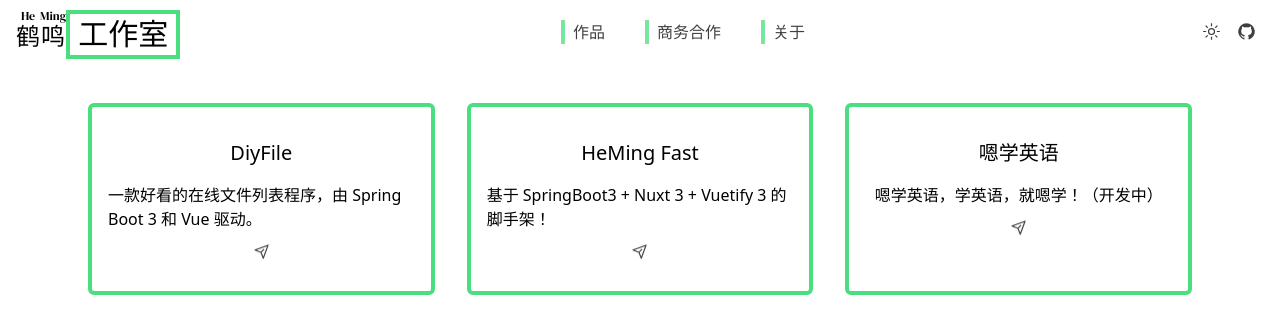
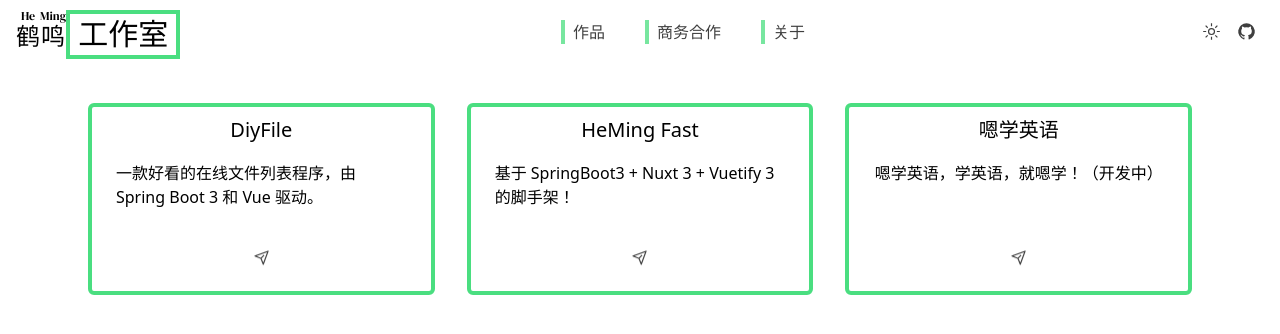
Before and after one commit to ziyume-dev/heming, a Nuxt app: page /gallery in a window 1280 px wide. Shown: the top 334 px of the page. Built offline with nearby package versions, Linux system fonts and the light colour scheme; a web font is replaced by a local one.

Commit message:
style(gallery):样式调整

```diff
--- a/pages/gallery.vue
+++ b/pages/gallery.vue
@@ -28,9 +28,9 @@
 <template>
   <div grid grid-cols-1 gap-3 md:grid-cols-3 md:gap-8 mxa md:mt-8 md:px-20>
     <div :key="item" v-for="item in info" flex flex-col items-center h-48 rounded-md border-green-400 border-4 px-4>
-      <p mt8 text-xl>{{ item.title }}</p>
-      <p mt4>{{ item.desc }}</p>
-      <a mt4 icon-btn rel="noreferrer" :href="item.href" target="_blank" :title="item.target_title">
+      <div h-12 flex items-center><p text-xl>{{ item.title }}</p></div>
+      <div h-24 p-2><p>{{ item.desc }}</p></div>
+      <a h-12 p-2 icon-btn rel="noreferrer" :href="item.href" target="_blank" :title="item.target_title">
         <div animate-bounce scale-150 i-carbon-send-alt />
       </a>
     </div>
```
